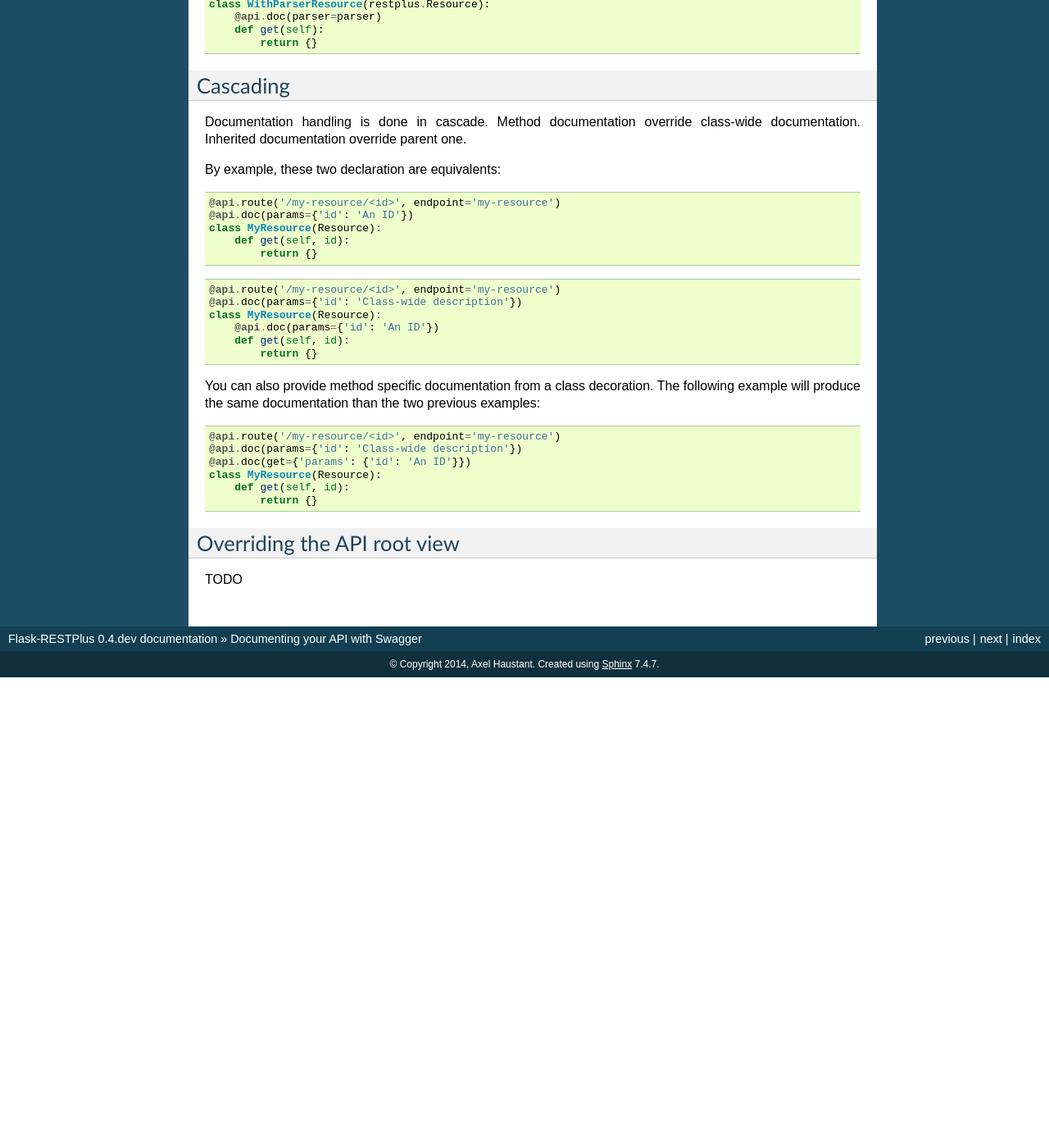
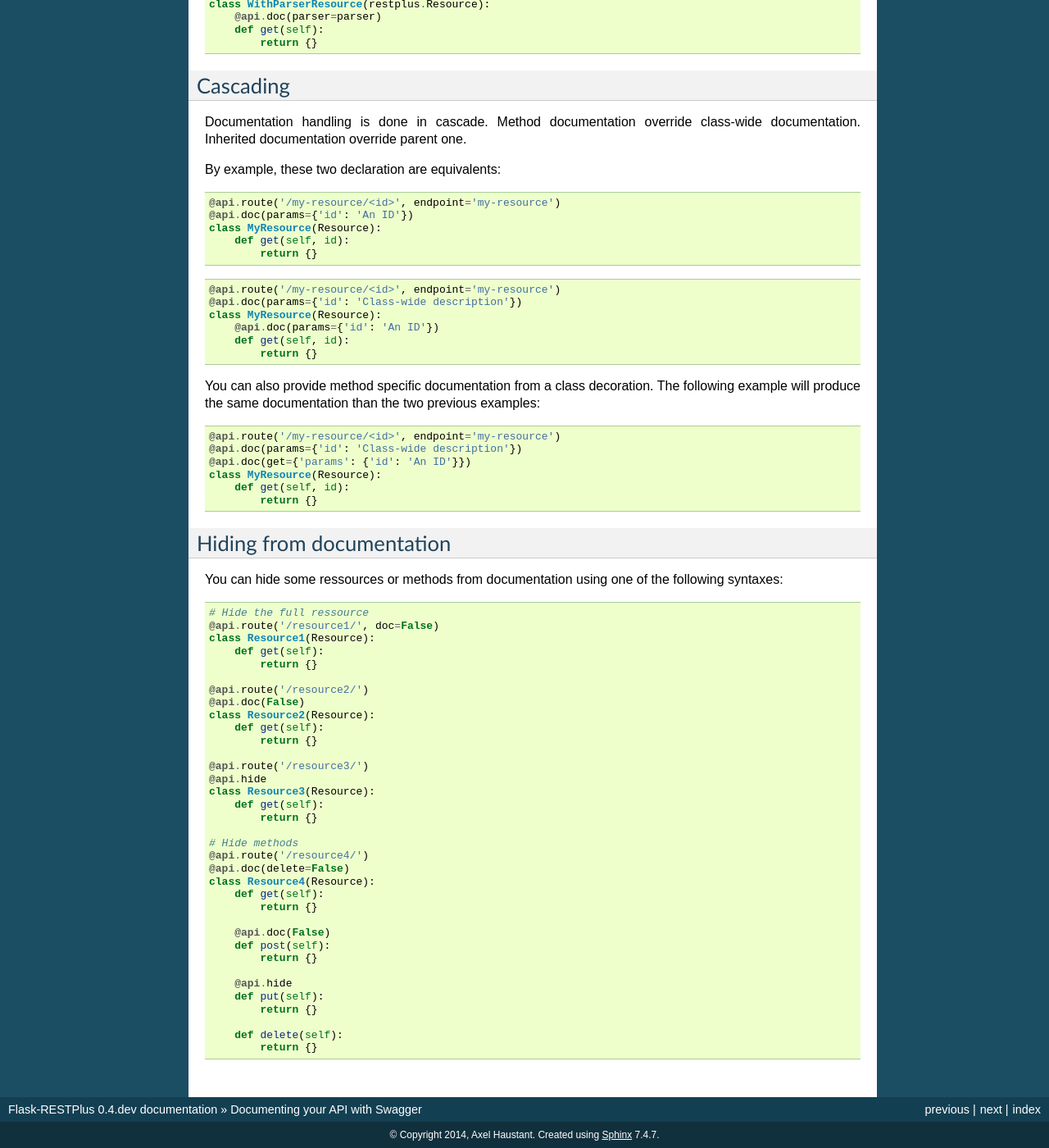
Before and after one commit to noirbizarre/flask-restplus, a Sphinx documentation site: the page built from doc/documenting.rst, in a window 1280 px wide and 1400 px high, scrolled down 3495 px. Shown: the whole window at 82% size. Built offline with Sphinx 7.4.7, drawn with Linux system fonts in a browser that asks for light colours; before the commit the page ends 4321 px from its top, so only the background shows below that; some of the changed text lies outside the part shown.

Commit message:
Allow to hide ressources

```diff
--- a/CHANGELOG.rst
+++ b/CHANGELOG.rst
@@ -5,6 +5,8 @@ Current
 -------
 
 - Port to Flask-Restful 0.3+
+- Use the default Blueprint/App mecanism
+- Allow to hide some ressources or methods using @api.doc(False) or @api.hide
 
 0.3.0
 -----
--- a/doc/documenting.rst
+++ b/doc/documenting.rst
@@ -280,7 +280,45 @@ The following example will produce the same documentation than the two previous
             return {}
 
 
-Overriding the API root view
-----------------------------
+Hiding from documentation
+-------------------------
 
-TODO
+You can hide some ressources or methods from documentation using one of the following syntaxes:
+
+.. code-block:: python
+
+    # Hide the full ressource
+    @api.route('/resource1/', doc=False)
+    class Resource1(Resource):
+        def get(self):
+            return {}
+
+    @api.route('/resource2/')
+    @api.doc(False)
+    class Resource2(Resource):
+        def get(self):
+            return {}
+
+    @api.route('/resource3/')
+    @api.hide
+    class Resource3(Resource):
+        def get(self):
+            return {}
+
+    # Hide methods
+    @api.route('/resource4/')
+    @api.doc(delete=False)
+    class Resource4(Resource):
+        def get(self):
+            return {}
+
+        @api.doc(False)
+        def post(self):
+            return {}
+
+        @api.hide
+        def put(self):
+            return {}
+
+        def delete(self):
+            return {}
```
Also changed, not shown: 3 other files.
